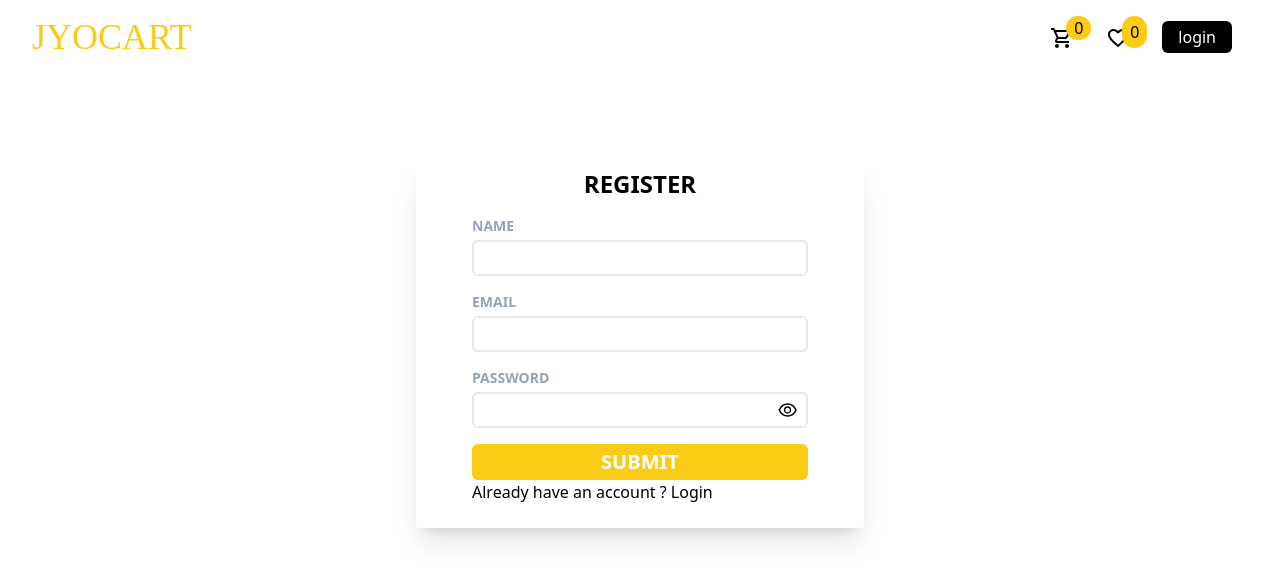
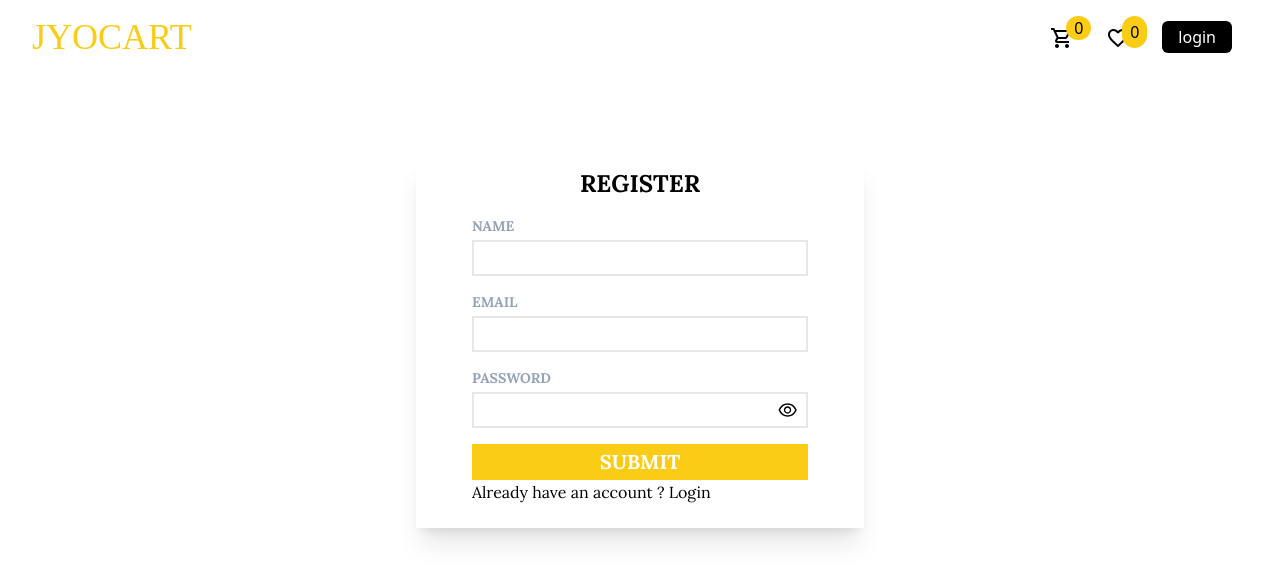
Before and after one commit to Jyotipal29/JyoCart, a React (Vite) app in the folder frontend/: page /register in a window 1280 px wide. Shown: the top 582 px of the page. Built offline with nearby package versions, Linux system fonts and the light colour scheme; no server answers; a web font is replaced by a local one.

Commit message:
style updated

```diff
--- a/frontend/src/pages/Register.tsx
+++ b/frontend/src/pages/Register.tsx
@@ -49,39 +49,39 @@ const Register = () => {
   return (
     <div className="container mx-auto px-8 mt-40 max-w-lg">
       <div className="  bg-white shadow-xl rounded-sm  py-2 flex flex-col justify-start items-center">
-        <h1 className="uppercase text-2xl font-bold">register</h1>
+        <h1 className="uppercase text-2xl font-bold font-lora">register</h1>
         <form className=" w-3/4 my-2" onSubmit={submitHandler}>
           <div className=" py-2">
-            <label className="block font-semibold uppercase text-sm text-slate-400 mb-1 ">
+            <label className="block font-lora font-semibold uppercase text-sm text-slate-400 mb-1 ">
               name
             </label>
             <input
               value={name}
               type="text"
-              className="border-2 py-1 block w-full rounded-md outline-none"
+              className="border-2 py-1 block w-full  outline-none font-lora"
               onChange={(e) => setName(e.target.value)}
             />
           </div>
           <div className=" py-2">
-            <label className="block uppercase font-semibold text-sm text-slate-400 mb-1 ">
+            <label className="block uppercase font-lora font-semibold text-sm text-slate-400 mb-1 ">
               email
             </label>
             <input
               value={email}
               type="email"
-              className="border-2 py-1 block w-full rounded-md outline-none"
+              className="border-2 font-lora py-1 block w-full outline-none"
               onChange={(e) => setEmail(e.target.value)}
             />
           </div>
           <div className=" py-2">
-            <label className="block uppercase text-sm text-slate-400 mb-1 font-semibold  ">
+            <label className="block  font-lora uppercase text-sm text-slate-400 mb-1 font-semibold  ">
               password
             </label>
-            <div className="flex justify-center items-center border-2 rounded-md">
+            <div className="flex justify-center items-center border-2 ">
               <input
                 value={password}
                 type={open ? "text" : "password"}
-                className="py-1 block w-full rounded-md outline-none "
+                className="py-1 block w-full outline-none font-lora "
                 onChange={(e) => setPassword(e.target.value)}
               />
               <AiOutlineEye
@@ -93,7 +93,7 @@ const Register = () => {
           <div className="py-2">
             <button
               type="submit"
-              className="bg-yellow-400 w-full py-1 uppercase text-white font-semibold text-xl rounded-md"
+              className="bg-yellow-400 font-lora w-full py-1 uppercase text-white font-semibold text-xl "
             >
               {loading ? (
                 <ClipLoader
@@ -107,7 +107,7 @@ const Register = () => {
                 "submit"
               )}
             </button>
-            <button onClick={() => navigate("/login")}>
+            <button onClick={() => navigate("/login")} className="font-lora">
               Already have an account ? Login
             </button>
           </div>
```
